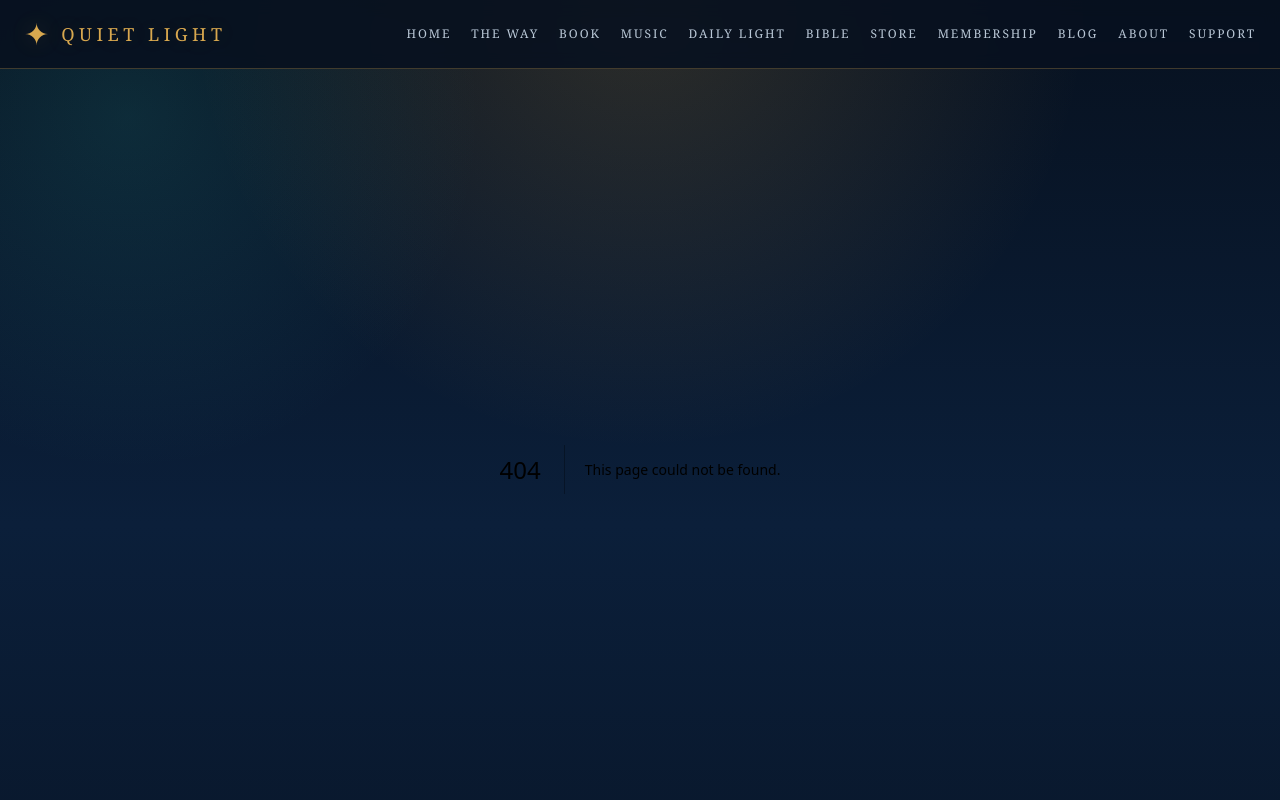
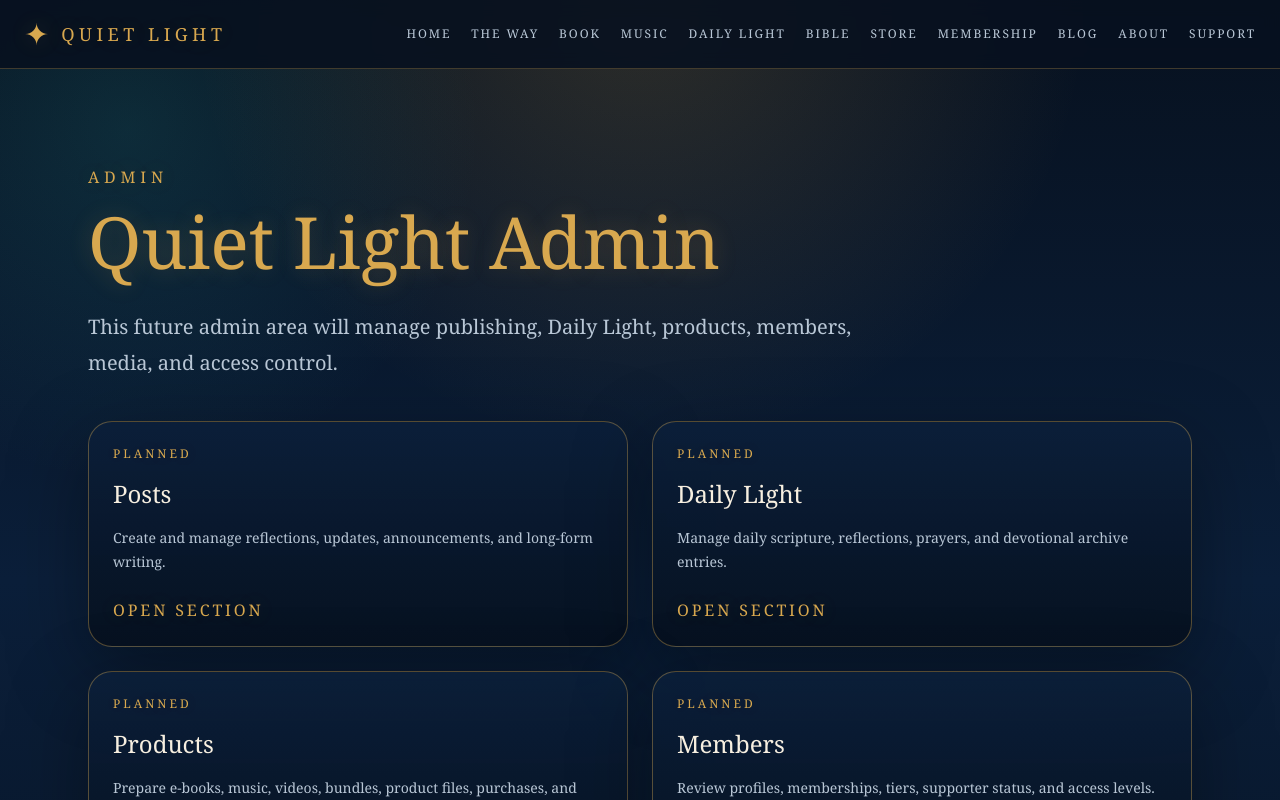
Before and after one commit to UnimatrixZeroRD/QuietLight, a Next.js app: page /admin in a window 1280 px wide. Before the commit this address had no page. Shown: the top 800 px of the page. Built offline with nearby package versions, Linux system fonts and the light colour scheme.

Commit message:
Add admin dashboard placeholder

```diff
--- /dev/null
+++ b/src/app/admin/page.tsx
@@ -0,0 +1,26 @@
+import Link from "next/link";
+import { adminSections } from "../../data/admin-sections";
+
+export default function AdminPage() {
+  return (
+    <main className="mx-auto max-w-6xl px-6 py-24">
+      <p className="gold-text uppercase tracking-[0.3em]">Admin</p>
+      <h1 className="gold-text mt-4 text-5xl md:text-7xl">Quiet Light Admin</h1>
+      <p className="mt-8 max-w-3xl text-xl leading-9 text-[var(--muted-silver)]">
+        This future admin area will manage publishing, Daily Light, products, members, media, and access control.
+      </p>
+      <div className="mt-10 grid gap-6 md:grid-cols-2">
+        {adminSections.map((section) => (
+          <article className="lantern-panel rounded-3xl p-6" key={section.title}>
+            <p className="gold-text text-xs uppercase tracking-[0.25em]">{section.status}</p>
+            <h2 className="mt-4 text-2xl">{section.title}</h2>
+            <p className="mt-4 text-sm leading-6 text-[var(--muted-silver)]">{section.description}</p>
+            <Link className="gold-text mt-6 inline-block uppercase tracking-[0.18em]" href={section.href}>
+              Open Section
+            </Link>
+          </article>
+        ))}
+      </div>
+    </main>
+  );
+}
```
